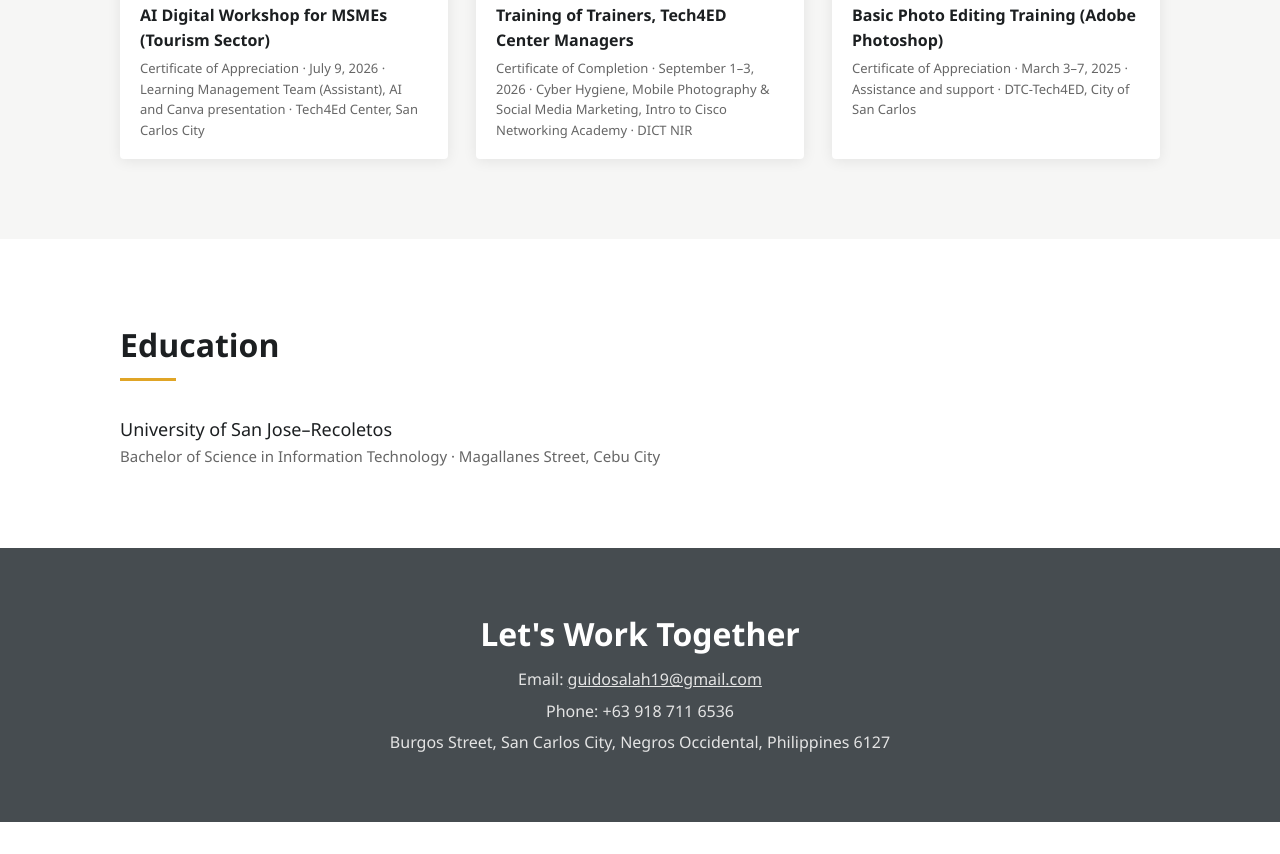
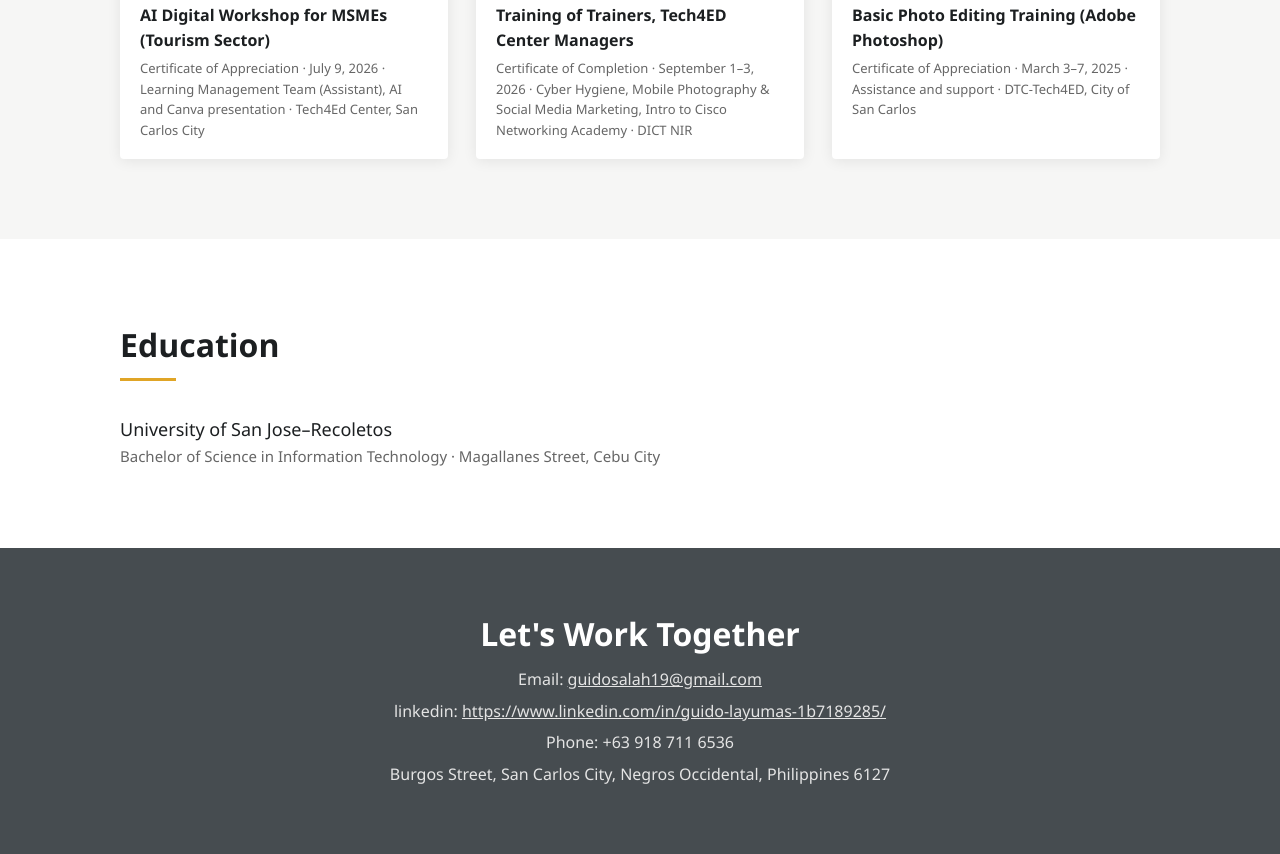
Before and after one commit to guidolayumas/My-Portfolio, a plain HTML site: page index.html in a window 1280 px wide. Shown: the part 2984-3838 px from the top of the page. Before the commit the page ends 3806 px from the top, so only its background shows below. Drawn offline with Linux system fonts and the light colour scheme.

Commit message:
Update index.html

```diff
--- a/index.html
+++ b/index.html
@@ -131,6 +131,7 @@ footer p{margin:6px 0;color:#e4e4e4}
 <footer id="contact">
   <h2 style="color:#fff">Let's Work Together</h2>
   <p>Email: <a href="mailto:guidosalah19@gmail.com">guidosalah19@gmail.com</a></p>
+  <p>linkedin: <a href="mailto:https://www.linkedin.com/in/guido-layumas-1b7189285/">https://www.linkedin.com/in/guido-layumas-1b7189285/</a></p>
   <p>Phone: +63 918 711 6536</p>
   <p>Burgos Street, San Carlos City, Negros Occidental, Philippines 6127</p>
 </footer>
```
